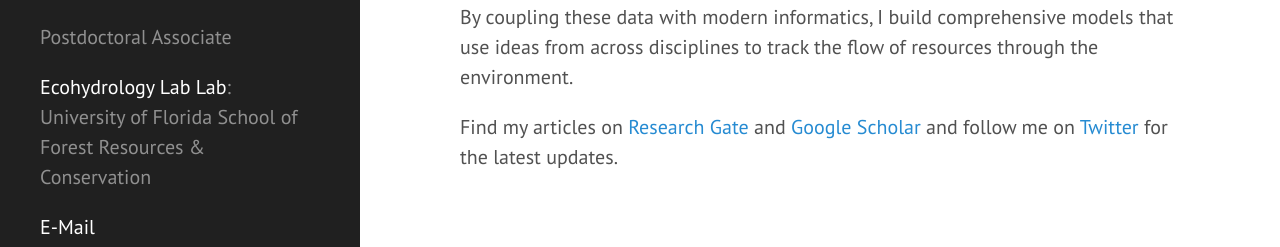
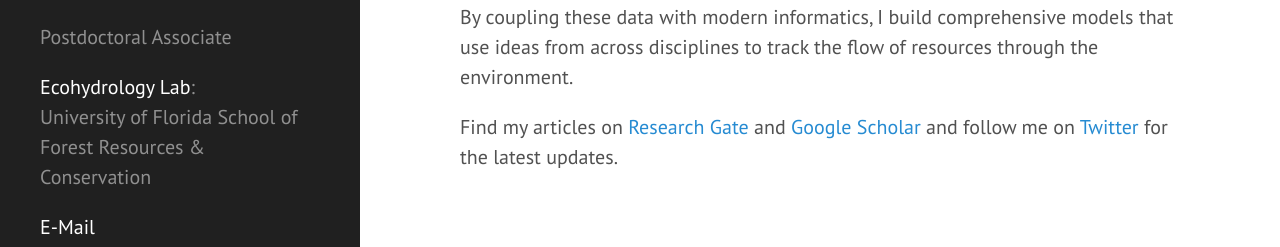
Before and after one commit to jakehosen/jakehosen.github.io, a Jekyll site: the page built from index.html, in a window 1280 px wide. Shown: the part 498-745 px from the top of the page. Built offline with Jekyll 4.4.1, drawn with Linux system fonts in a browser that asks for light colours; the list of posts is cut into pages by our own code; comment, search, counter and statistics services are not loaded.

Commit message:
Update _config.yml

```diff
--- a/_config.yml
+++ b/_config.yml
@@ -9,7 +9,7 @@
 # Setup
 title:            Jake Hosen
 tagline:          'Freshwater Microbial Ecology & Biogeochemistry'
-description:      '<p>Postdoctoral Associate</p> <p><a href="http://environment.yale.edu/raymond-lab/">Ecohydrology Lab Lab</a>:<br> University of Florida School of Forest Resources & Conservation</p> <p><a href="mailto:jhosen@ufl.edu">E-Mail</a><br><a href="/files/Hosen_CV_20181220.pdf">C.V.</a><br><a href="http://www.researchgate.net/profile/Jacob_Hosen">Research Gate</a><br><a href="https://scholar.google.com/citations?user=vsRFxUEAAAAJ&hl=en">Google Scholar</a><br><a href="http://www.twitter.com/jakehosen">Twitter</a>'
+description:      '<p>Postdoctoral Associate</p> <p><a href="http://sfrc.ufl.edu/ecohydrology/">Ecohydrology Lab</a>:<br> University of Florida School of Forest Resources & Conservation</p> <p><a href="mailto:jhosen@ufl.edu">E-Mail</a><br><a href="/files/Hosen_CV_20181220.pdf">C.V.</a><br><a href="http://www.researchgate.net/profile/Jacob_Hosen">Research Gate</a><br><a href="https://scholar.google.com/citations?user=vsRFxUEAAAAJ&hl=en">Google Scholar</a><br><a href="http://www.twitter.com/jakehosen">Twitter</a>'
 url:              http://jakehosen.github.io
 baseurl:          /
 
```
